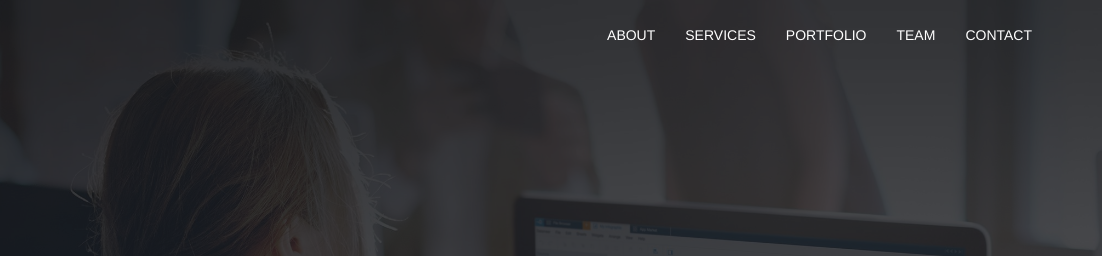
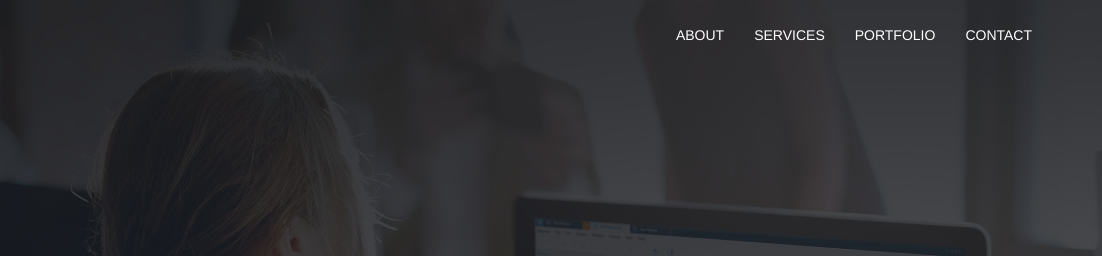
Before and after one commit to beta-analytics/beta-analytics.github.io, a plain HTML site: page index.html in a window 1280 px wide. Shown: the top 256 px of the page, 178-1280 px from the left. Drawn offline with Linux system fonts and the light colour scheme.

Commit message:
hide team section

```diff
--- a/index.html
+++ b/index.html
@@ -56,7 +56,7 @@
                         <li>
                             <a class="page-scroll" href="#portfolio">Portfolio</a>
                         </li>
-                        <li>
+                        <li style="display:none">
                             <a href="#team">Team</a>
                         </li>
                         <li>
@@ -208,7 +208,7 @@
 
 
         <!-- Team Section -->
-        <section id="team">
+        <section id="team" style="display:none">
             <div class="container">
                 <div class="row">
                     <div class="col-lg-12 text-center">
```
